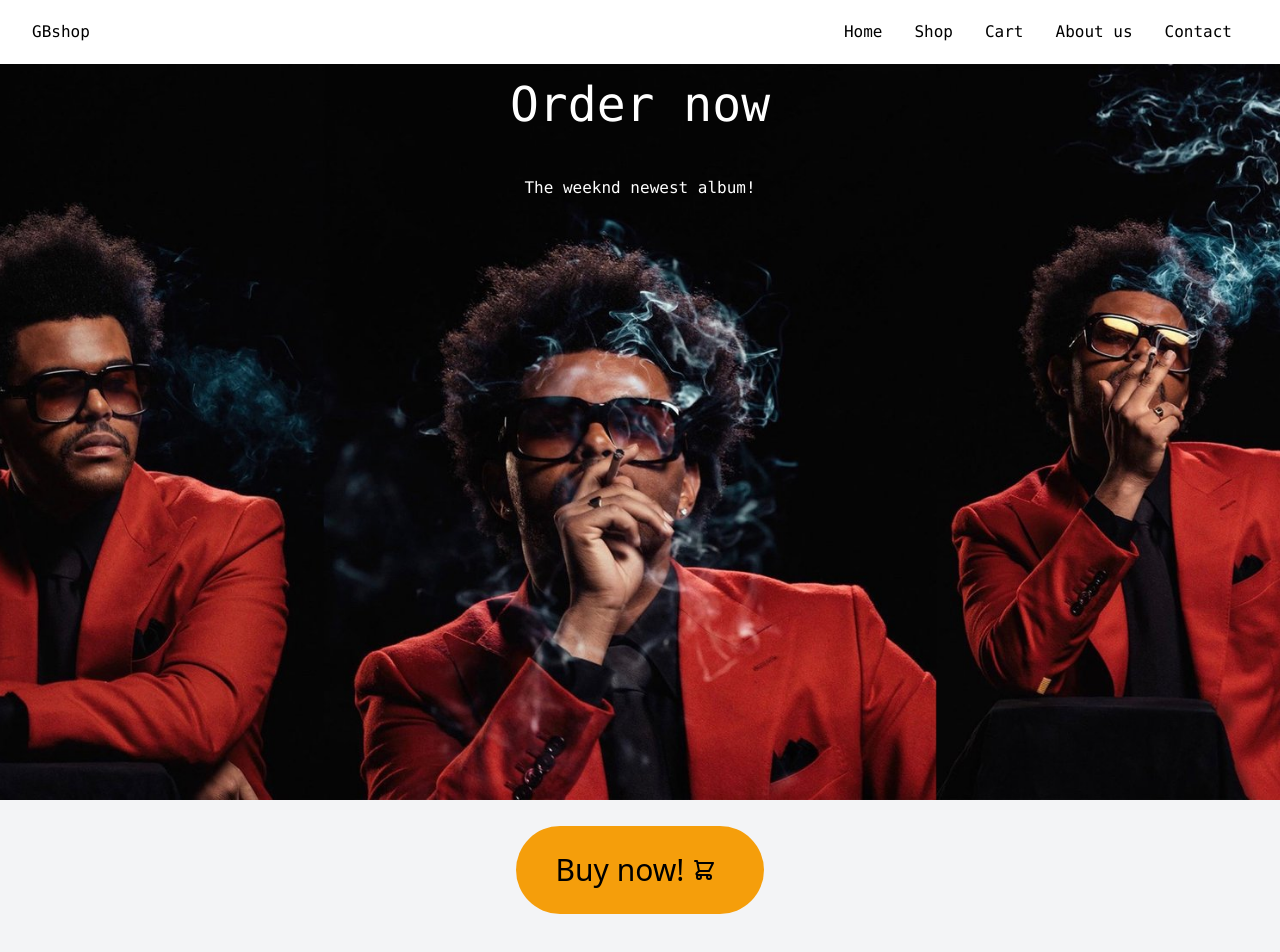
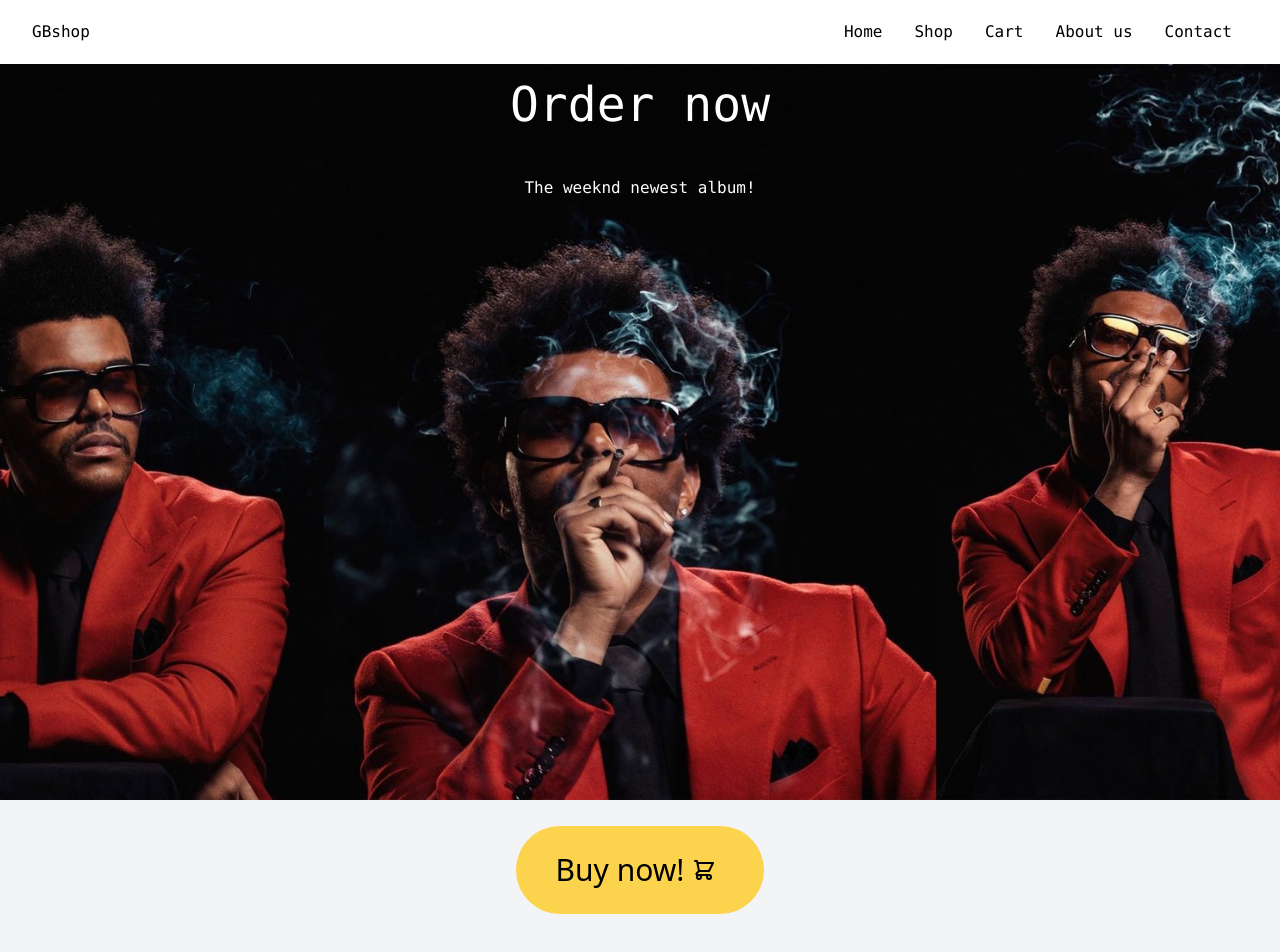
Before and after one commit to damiangul/Project-react-.net, a React (Create React App) app in the folder reactSIDE/reactSIDE/ClientApp/: page / in a window 1280 px wide. Shown: the top 952 px of the page. Built offline with nearby package versions, Linux system fonts and the light colour scheme.

Commit message:
Fixed hover button on home page

```diff
--- a/reactSIDE/reactSIDE/ClientApp/src/components/Home.js
+++ b/reactSIDE/reactSIDE/ClientApp/src/components/Home.js
@@ -51,7 +51,7 @@
         </div>
         <Link
           to={"/shop"}
-          className="m-12 py-6 px-10 bg-yellow-500 rounded-full text-3xl hover: bg-yellow-300 transition duration-300 ease-in-out flex items-center animate-bounce"
+          className="m-12 py-6 px-10 bg-yellow-300 hover:bg-yellow-500 rounded-full text-3xl transition duration-300 ease-in-out flex items-center animate-bounce"
         >
           Buy now!
           <svg
```
